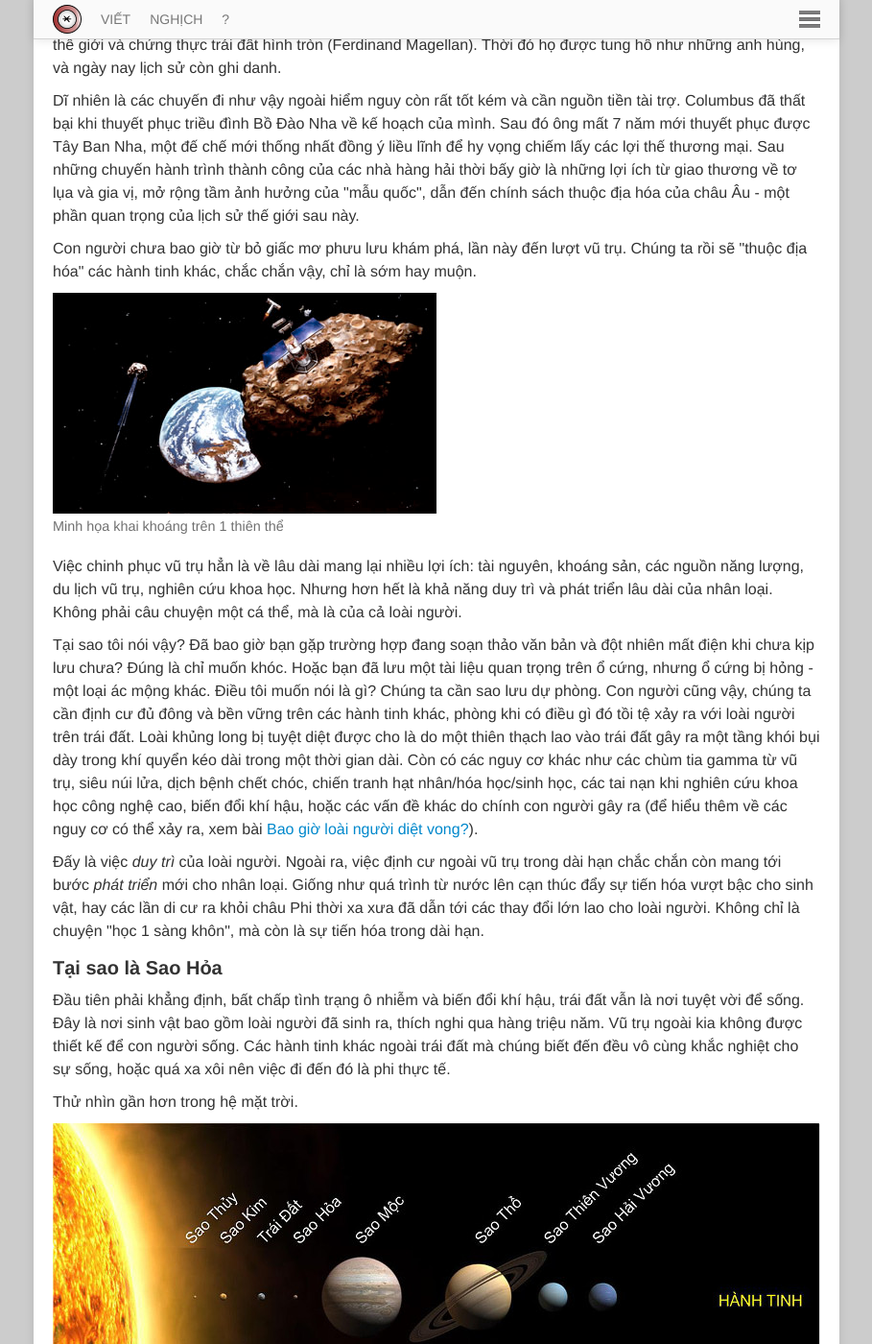
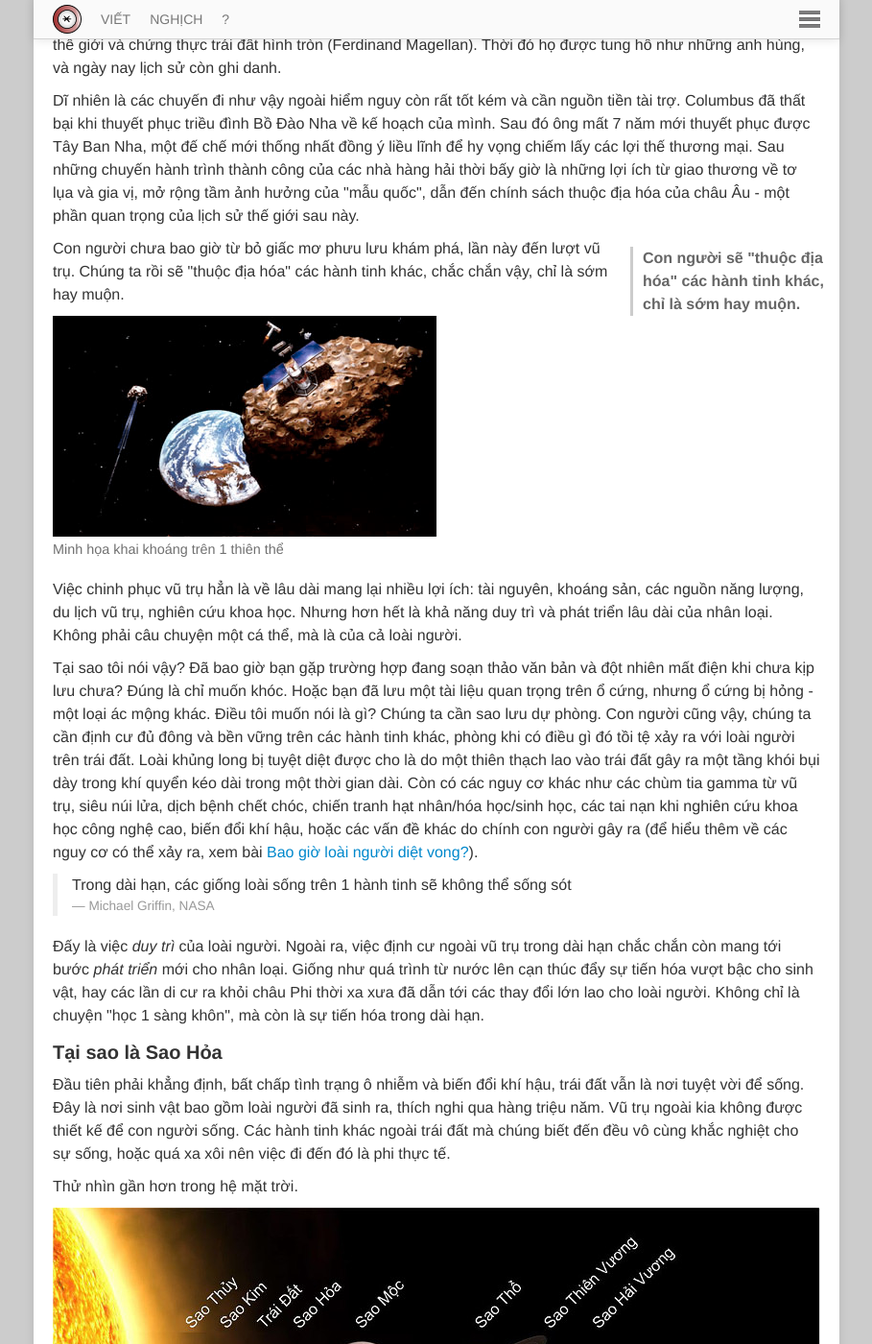
Before and after one commit to mangcut/mangcut.github.io, a Jekyll site: the page built from blog/_posts/2015-09-07-sao-hoa.html, in a window 1280 px wide and 1400 px high, scrolled down 1483 px. Shown: the whole window at 96% size, without its empty margins (185-1094 px from the left). Built offline with Jekyll 4.4.1, drawn with Linux system fonts in a browser that asks for light colours; nearby versions of some CDN libraries; comment, search, counter and statistics services are not loaded.

Commit message:
add asides

```diff
--- a/blog/_posts/2015-09-07-sao-hoa.html
+++ b/blog/_posts/2015-09-07-sao-hoa.html
@@ -45,6 +45,8 @@ excerpt: Tại sao con người sẽ chinh phục và định cư trên Sao Hỏ
 
 <p>Dĩ nhiên là các chuyến đi như vậy ngoài hiểm nguy còn rất tốt kém và cần nguồn tiền tài trợ. Columbus đã thất bại khi thuyết phục triều đình Bồ Đào Nha về kế hoạch của mình. Sau đó ông mất 7 năm mới thuyết phục được Tây Ban Nha, một đế chế mới thống nhất đồng ý liều lĩnh để hy vọng chiếm lấy các lợi thế thương mại. Sau những chuyến hành trình thành công của các nhà hàng hải thời bấy giờ là những lợi ích từ giao thương về tơ lụa và gia vị, mở rộng tầm ảnh hưởng của "mẫu quốc", dẫn đến chính sách thuộc địa hóa của châu Âu - một phần quan trọng của lịch sử thế giới sau này.</p>
 
+<aside class="pullquote">Con người sẽ "thuộc địa hóa" các hành tinh khác, chỉ là sớm hay muộn.</aside>
+
 <p>Con người chưa bao giờ từ bỏ giấc mơ phưu lưu khám phá, lần này đến lượt vũ trụ. Chúng ta rồi sẽ "thuộc địa hóa" các hành tinh khác, chắc chắn vậy, chỉ là sớm hay muộn.</p>
 
 <figure>
@@ -57,6 +59,8 @@ excerpt: Tại sao con người sẽ chinh phục và định cư trên Sao Hỏ
 <p>Việc chinh phục vũ trụ hẳn là về lâu dài mang lại nhiều lợi ích: tài nguyên, khoáng sản, các nguồn năng lượng, du lịch vũ trụ, nghiên cứu khoa học. Nhưng hơn hết là khả năng duy trì và phát triển lâu dài của nhân loại. Không phải câu chuyện một cá thể, mà là của cả loài người.</p>
 
 <p>Tại sao tôi nói vậy? Đã bao giờ bạn gặp trường hợp đang soạn thảo văn bản và đột nhiên mất điện khi chưa kịp lưu chưa? Đúng là chỉ muốn khóc. Hoặc bạn đã lưu một tài liệu quan trọng trên ổ cứng, nhưng ổ cứng bị hỏng - một loại ác mộng khác. Điều tôi muốn nói là gì? Chúng ta cần sao lưu dự phòng. Con người cũng vậy, chúng ta cần định cư đủ đông và bền vững trên các hành tinh khác, phòng khi có điều gì đó tồi tệ xảy ra với loài người trên trái đất. Loài khủng long bị tuyệt diệt được cho là do một thiên thạch lao vào trái đất gây ra một tầng khói bụi dày trong khí quyển kéo dài trong một thời gian dài. Còn có các nguy cơ khác như các chùm tia gamma từ vũ trụ, siêu núi lửa, dịch bệnh chết chóc, chiến tranh hạt nhân/hóa học/sinh học, các tai nạn khi nghiên cứu khoa học công nghệ cao, biến đổi khí hậu, hoặc các vấn đề khác do chính con người gây ra (để hiểu thêm về các nguy cơ có thể xảy ra, xem bài <a target="_blank" href="2015-03-23-bao-gio-loai-nguoi-diet-vong.html">Bao giờ loài người diệt vong?</a>).</p>
+
+<blockquote>Trong dài hạn, các giống loài sống trên 1 hành tinh sẽ không thể sống sót<small><cite>Michael Griffin</cite>, NASA</small></blockquote>
 
 <p>Đấy là việc <i>duy trì</i> của loài người. Ngoài ra, việc định cư ngoài vũ trụ trong dài hạn chắc chắn còn mang tới bước <i>phát triển</i> mới cho nhân loại. Giống như quá trình từ nước lên cạn thúc đẩy sự tiến hóa vượt bậc cho sinh vật, hay các lần di cư ra khỏi châu Phi thời xa xưa đã dẫn tới các thay đổi lớn lao cho loài người. Không chỉ là chuyện "học 1 sàng khôn", mà còn là sự tiến hóa trong dài hạn.</p>
 
@@ -78,6 +82,8 @@ excerpt: Tại sao con người sẽ chinh phục và định cư trên Sao Hỏ
 <p>Tiếp theo là Sao Kim (Venus, vẫn được dân ta gọi nôm na là Sao Mai và Sao Hôm). Ngược với Sao Thủy, bầu khí quyển dày đặc của Sao Kim tạo ra áp xuất gấp 90 lần trên trái đất - cảm giác đứng trên mặt đất mà giống như đang lặn sâu 1km dưới đại dương, di chuyển tay chân trong không khí giống như di chuyển dưới nước. Bầu khí quyển dày đặc cũng gây ra "hiệu ứng nhà kính" đáng sợ, ngày cũng như đêm, nhiệt độ hầu như không đổi, vào khoảng 465<sup>o</sup>C. Khí CO<sup>2</sup> chiếm tới 96% không khí cũng đầu độc bạn ngay lập tức.</p>
 
 <p>Còn lại là hành tinh khí: Sao Mộc, Sao Thổ, Sao Thiên Vương, Sao Hải Vương. Chúng không có "mặt đất"! Chỉ là các khối khí khổng lồ và khắc nghiệt. Chẳng cần nói bạn cũng hình dung được việc sống trên đây bất khả thi thế nào với trình độ khoa học công nghệ của con người hiện tại.</p>
+
+{% include pullshare.html %}
 
 <p>Quay lại Sao Hỏa. Sống trên sao Hỏa cũng chẳng dễ chịu gì. Nhiệt độ lạnh hơn Nam Cực. Không khí đậm đặc CO<sup>2</sup> không thể thở. Tầng khí quyển mỏng không đủ để bảo vệ bạn trước các tia bức xạ - dẫn đến nguy cơ cao hơn về ung thư và khả năng sinh sản. Lực hấp dẫn chỉ bằng 1/3 trái đất có thể gây ra các vẫn đề về sức khỏe - dù chưa rõ mức độ. Dẫu vậy, so với các điều kiện ác mộng trên các hành tinh khác, sao Hỏa vẫn ít khắc nghiệt hơn rất nhiều. Với việc sử dụng các công nghệ tiên tiến để khắc phục các nhược điểm trên, con người hoàn toàn có thể định cư trên Sao Hỏa, nếu muốn.</p>
 
```
